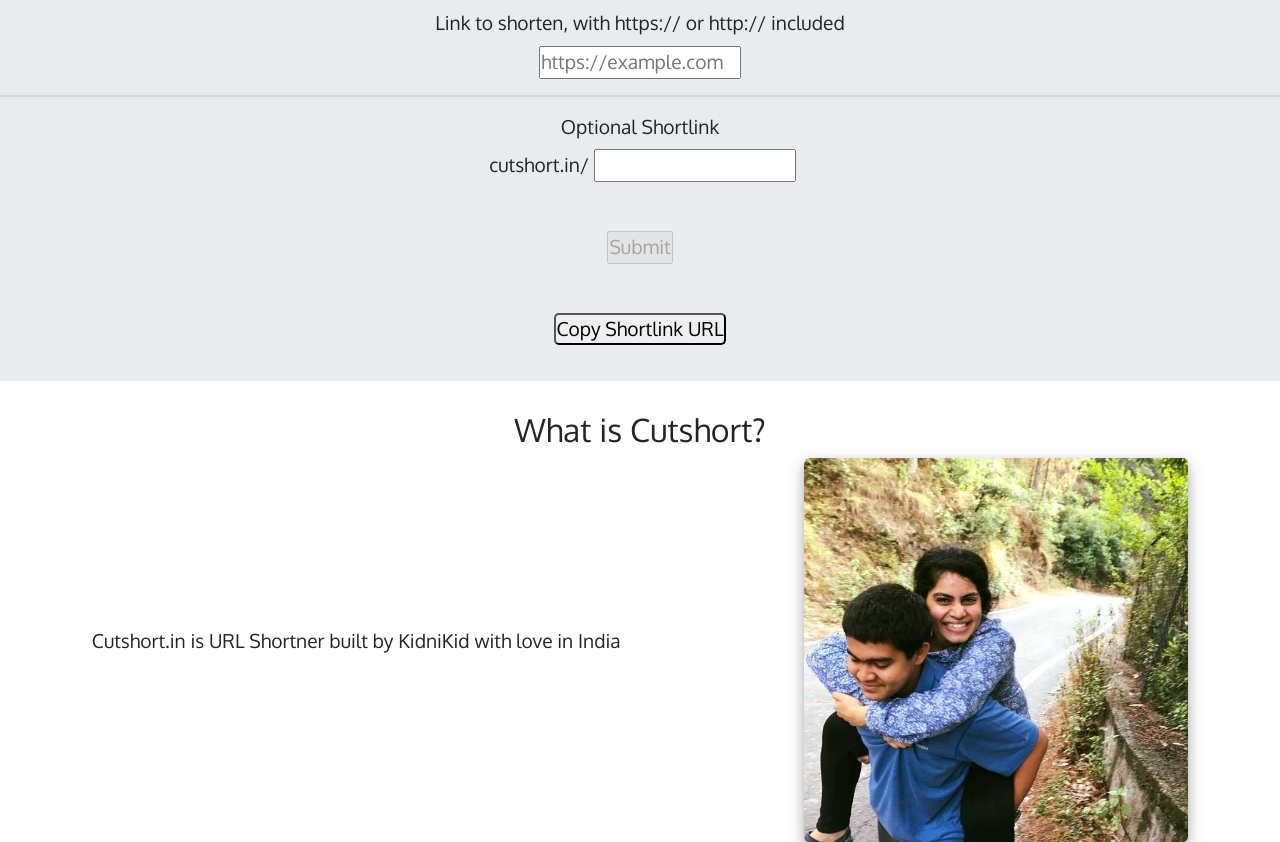
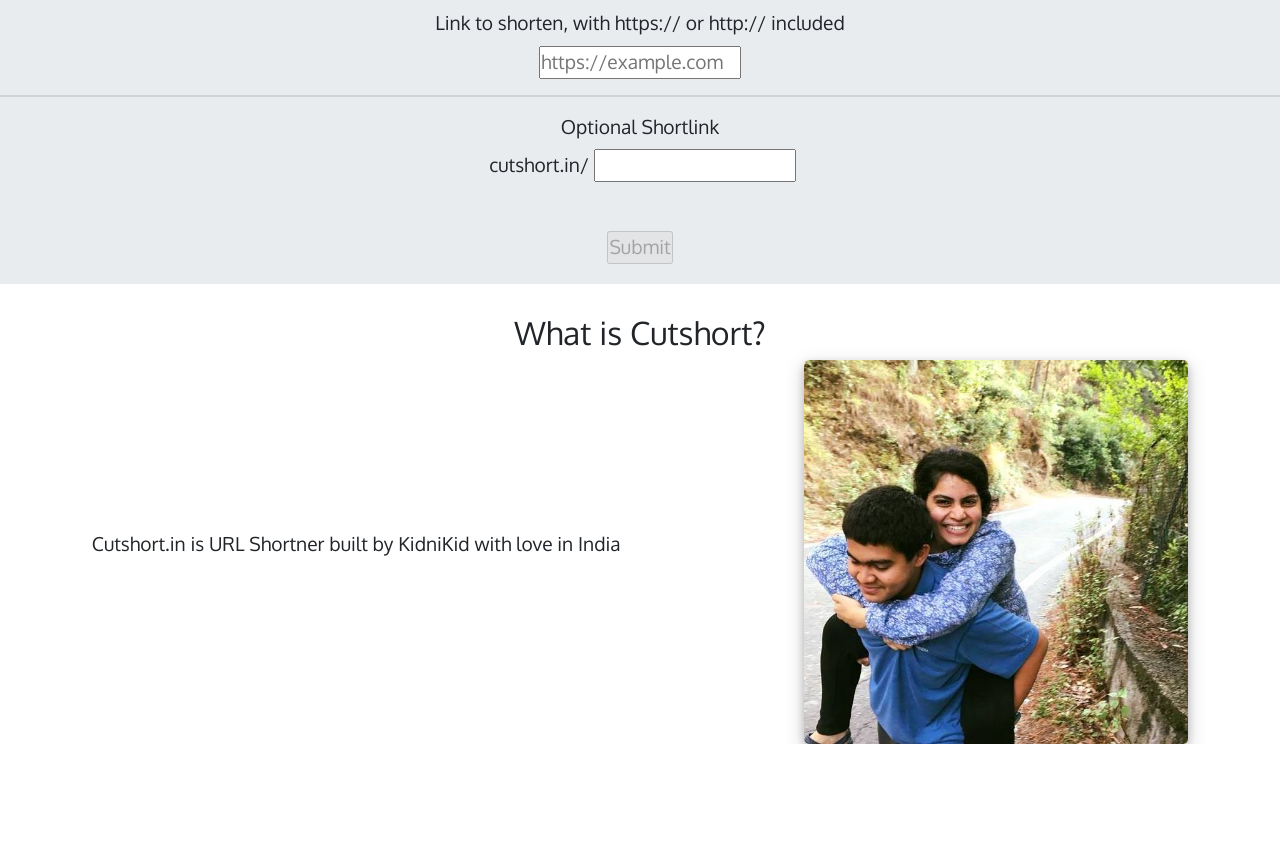
Before and after one commit to RahulTandon1/cutshort, a Django app: page / in a window 1280 px wide. Shown: the part 109-951 px from the top of the page. After the commit the page ends 853 px from the top, so only its background shows below. Run offline with Django 3.2, Linux system fonts and the light colour scheme; some libraries are stand-ins or nearby versions.

Commit message:
changed styles

```diff
--- a/static/shortner/style.css
+++ b/static/shortner/style.css
@@ -55,6 +55,10 @@
   margin-top: 20px;
 }
 
+#main-shortner #result {
+  display: none;
+}
+
 #main-shortner #result #result-copy-btn {
   border-radius: 5px;
   border-color: #575757;
--- a/static/shortner/style.scss
+++ b/static/shortner/style.scss
@@ -54,7 +54,7 @@
     margin-top: 20px;
   }
   #result {
-    // display: none;
+    display: none;
 
     #result-copy-btn {
       border-radius: 5px;
```
